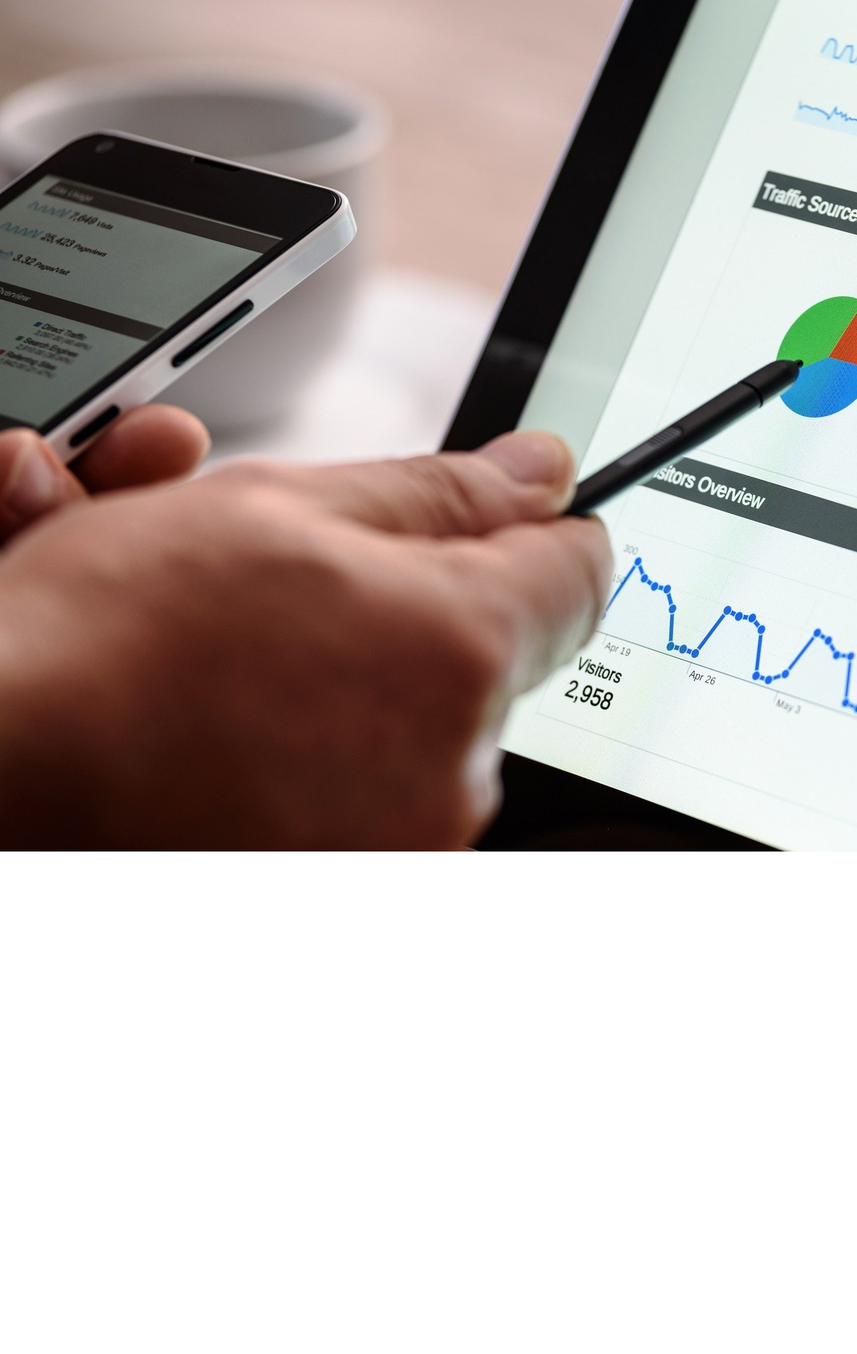
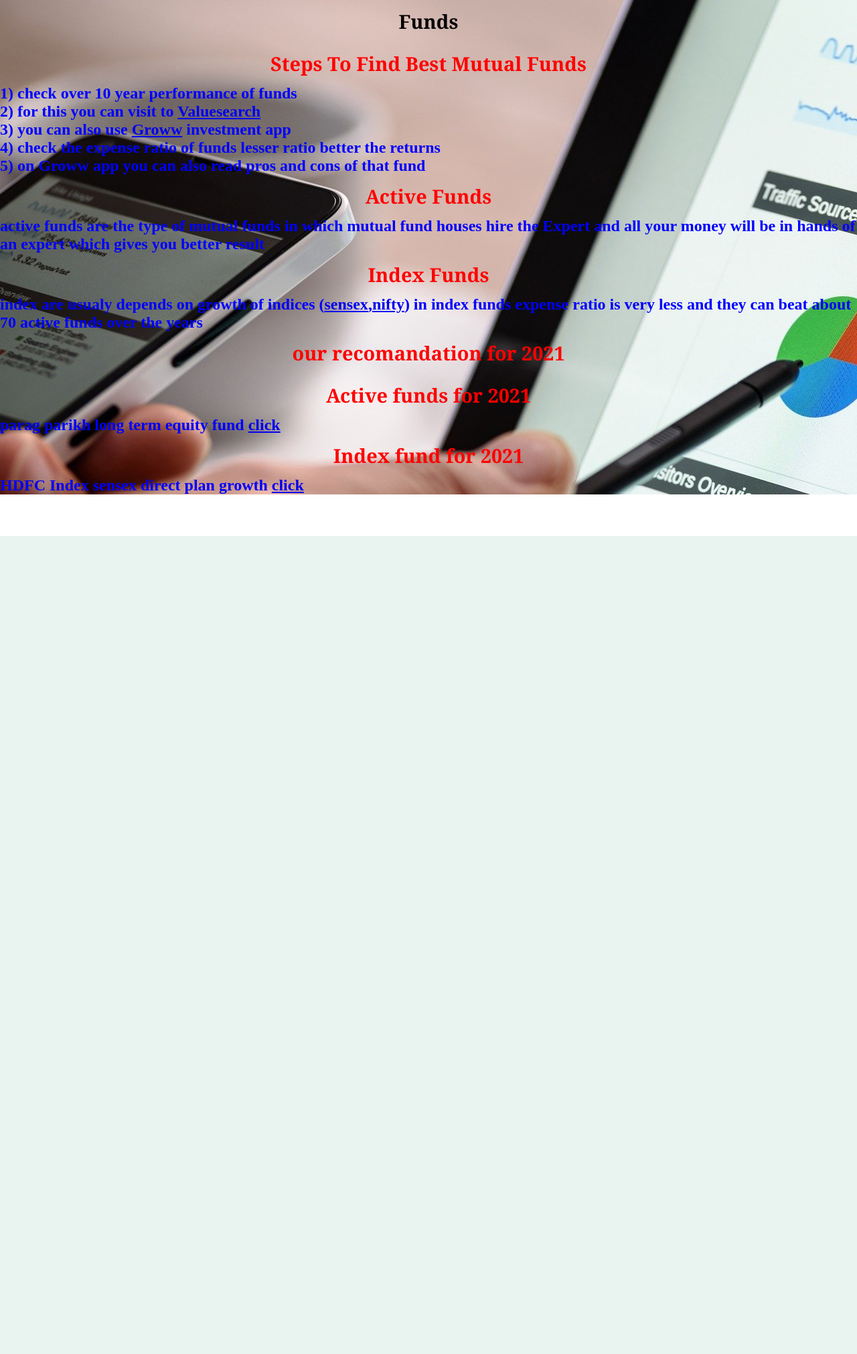
Before and after one commit to kumarritik87/Basic-financial-learning-website, a PHP site: page /Funds.php in a window 1280 px wide; the page is wider, and only the part inside the window is pictured. Shown: that part at 67% size. After the commit the page ends 800 px from the top of that part, so only its background shows below. Run offline with PHP 8.4, Linux system fonts and the light colour scheme.

Commit message:
final commit

```diff
--- a/mini project/Funds.php
+++ b/mini project/Funds.php
@@ -6,45 +6,53 @@
     <title>Best stocks content</title>
     <link rel="stylesheet" href="css/style.css">
 </head>
+<style>
+div.background{
+    background-image:url('funds.jpg');
+
+}
+
+</style>
 <body>
  <div class="box">
-                    <img src="funds.jpg" alt="">
+                    <div class='background'>
                     <h1 class="h-secondary centre">Funds</h1>
 
-                    <h1 class="h-secondary centre">Steps To Find Best Mutual Funds</h1>
-                    <h2> 1) check over 10 year performance of funds </h2>
-                    <h2> 2) for this you can visit to www.valueresearch.com </h2>
-                    <h2> 3) you can also use Groww investment app </h2>
-                    <h2> 4) check the expense ratio of funds lesser ratio better the returns </h2>
-                    <h2> 5) on Groww app you can also read pros and cons of that fund</h2>
+                    <h1 style="color:red;" class="h-secondary centre">Steps To Find Best Mutual Funds</h1>
+                    <h2  style="color:blue;" > 1) check over 10 year performance of funds </h2>
+                    <h2  style="color:blue;" > 2) for this you can visit to <a href="https://www.valueresearchonline.com/#welcome-vr-portfolio">Valuesearch</a> </h2>
+                    <h2  style="color:blue;" > 3) you can also use <a href="https://groww.in/">Groww</a> investment app </h2>
+                    <h2  style="color:blue;" > 4) check the expense ratio of funds lesser ratio better the returns </h2>
+                    <h2  style="color:blue;" > 5) on Groww app you can also read pros and cons of that fund</h2>
 
 
 
-                    <h1 class="h-secondary centre">Active Funds</h1>
+                    <h1  style="color:red;"  class="h-secondary centre">Active Funds</h1>
 
 
-                    <h2> active funds are the type of mutual funds in which mutual fund houses hire the Expert and all your money will be in hands of an expert which gives you better result</h2>
+                    <h2 style="color:blue;" > active funds are the type of mutual funds in which mutual fund houses hire the Expert and all your money will be in hands of an expert which gives you better result</h2>
 
 
-                    <h1 class="h-secondary centre">Index Funds</h1>
+                    <h1 style="color:red;"  class="h-secondary centre">Index Funds</h1>
 
 
-                    <h2> index are usualy depends on growth of indices (sensex,nifty) in index funds expense ratio is very less and they can beat about 70 active funds over the years</h2>
+                    <h2 style="color:blue;" > index are usualy depends on growth of indices (<a href="https://www.moneycontrol.com/indian-indices/sensex-4.html">sensex</a>,<a href="https://www1.nseindia.com/products/content/equities/indices/historical_pepb.htm">nifty</a>) in index funds expense ratio is very less and they can beat about 70 active funds over the years</h2>
 
 
 
 
-                    <h1 class="h-secondary centre"> our recomandation for 2021</h1>
+                    <h1 style="color:red;"  class="h-secondary centre"> our recomandation for 2021</h1>
 
-                    <h1 class="h-secondary centre"> Active funds for 2021</h1>
+                    <h1 style="color:red;"  class="h-secondary centre"> Active funds for 2021</h1>
 
 
-                     <h2> parag parikh long term equity fund<h2>
+                     <h2 style="color:blue;" > parag parikh long term equity fund <a href="https://amc.ppfas.com/">click</a><h2>
 
 
-                    <h1 class="h-secondary centre"> Index fund for 2021</h1>
-                    <h2> HDFC Index sensex direct plan growth </h2>
+                    <h1 style="color:red;"  class="h-secondary centre"> Index fund for 2021</h1>
+                    <h2 style="color:blue;" > HDFC Index sensex direct plan growth <a href="https://www.valueresearchonline.com/funds/16071/hdfc-index-fund-sensex-plan-direct-plan">click</a> </h2>
 
+                     </div>
                      </div>
 </body>
 </html>
```
Also changed, not shown: mini project/Services.php (+32 -23 lines).
